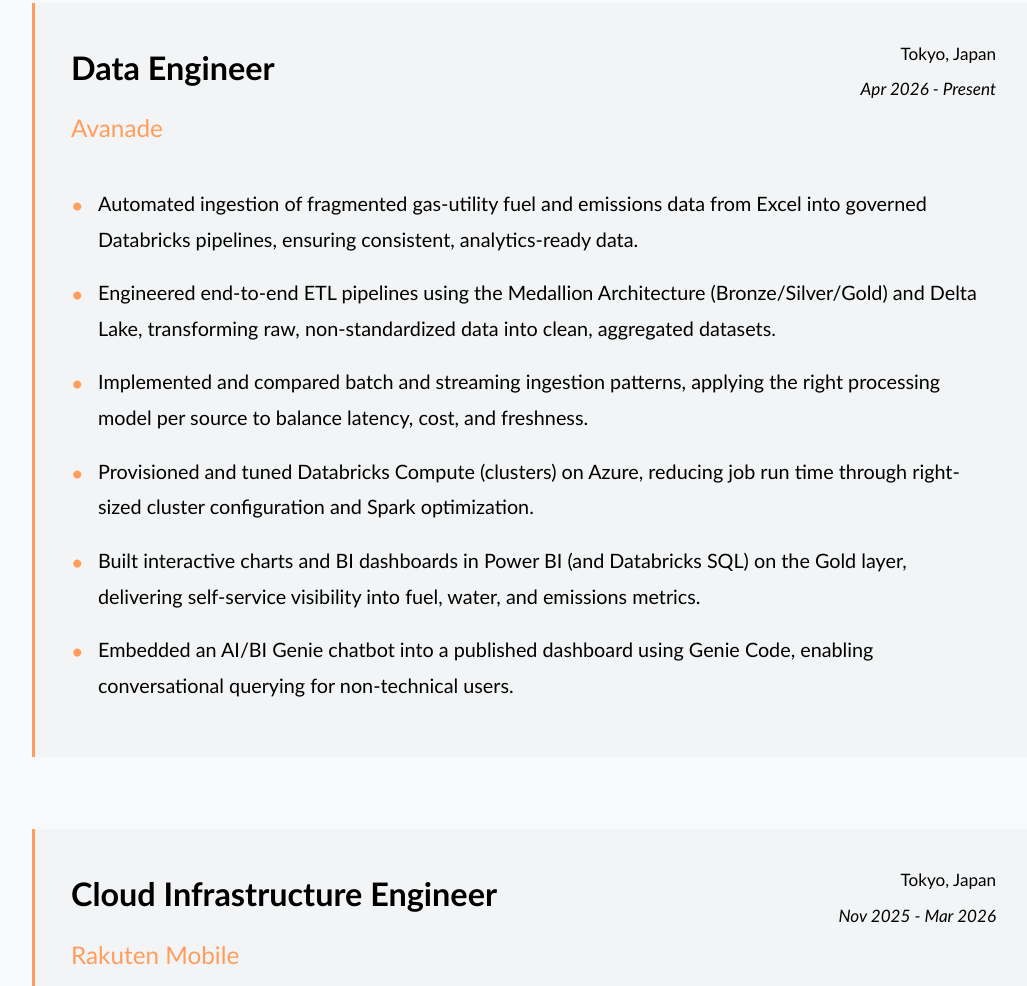
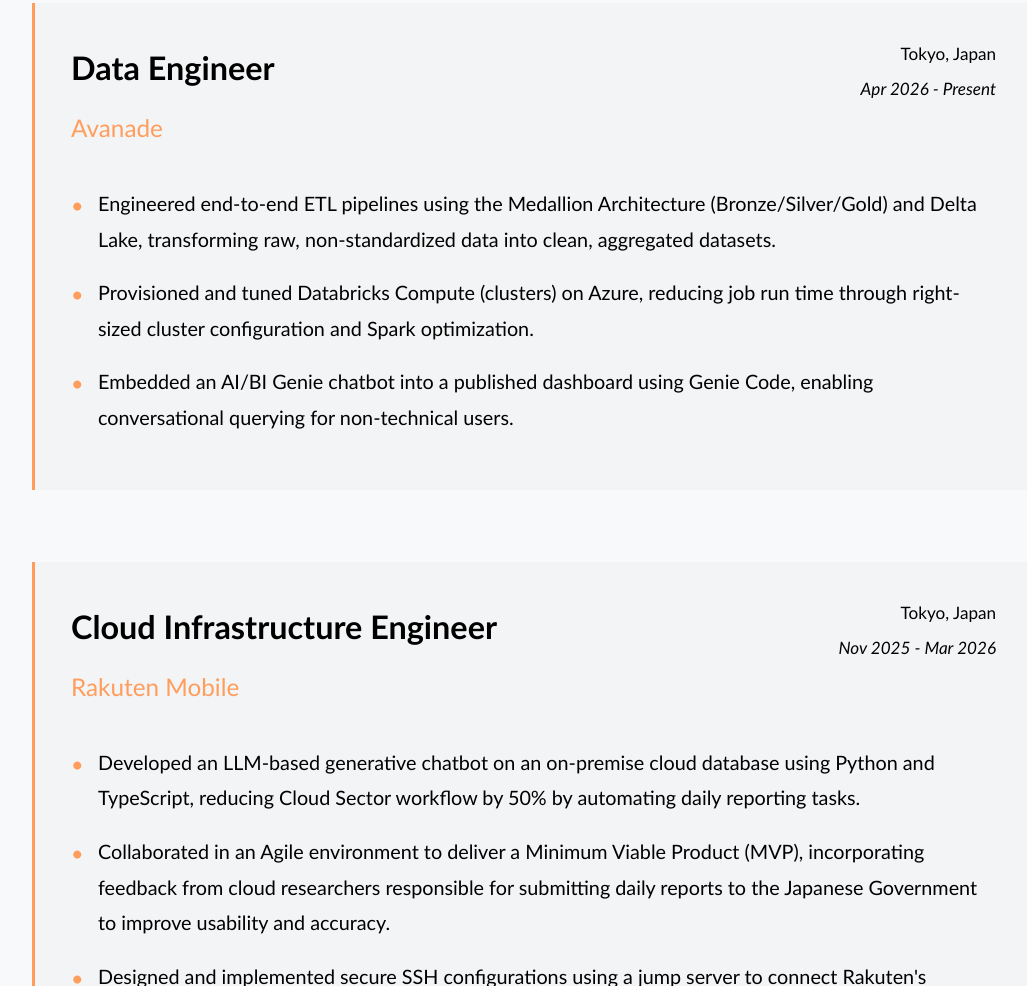
Before and after one commit to KevinRyouInoue/Portfolio, a website: page public/index.html in a window 1280 px wide. Shown: the part 5241-6227 px from the top of the page, without its empty margins (108-1135 px from the left). Drawn offline with Linux system fonts and the light colour scheme.

Commit message:
Update index.html

```diff
--- a/public/index.html
+++ b/public/index.html
@@ -221,11 +221,8 @@
                         </div>
                     </div>
                     <ul class="experience-description">
-                        <li>Automated ingestion of fragmented gas-utility fuel and emissions data from Excel into governed Databricks pipelines, ensuring consistent, analytics-ready data.</li>
                         <li>Engineered end-to-end ETL pipelines using the Medallion Architecture (Bronze/Silver/Gold) and Delta Lake, transforming raw, non-standardized data into clean, aggregated datasets.</li>
-                        <li>Implemented and compared batch and streaming ingestion patterns, applying the right processing model per source to balance latency, cost, and freshness.</li>
                         <li>Provisioned and tuned Databricks Compute (clusters) on Azure, reducing job run time through right-sized cluster configuration and Spark optimization.</li>
-                        <li>Built interactive charts and BI dashboards in Power BI (and Databricks SQL) on the Gold layer, delivering self-service visibility into fuel, water, and emissions metrics.</li>
                         <li>Embedded an AI/BI Genie chatbot into a published dashboard using Genie Code, enabling conversational querying for non-technical users.</li>
                     </ul>
                 </div>
```
